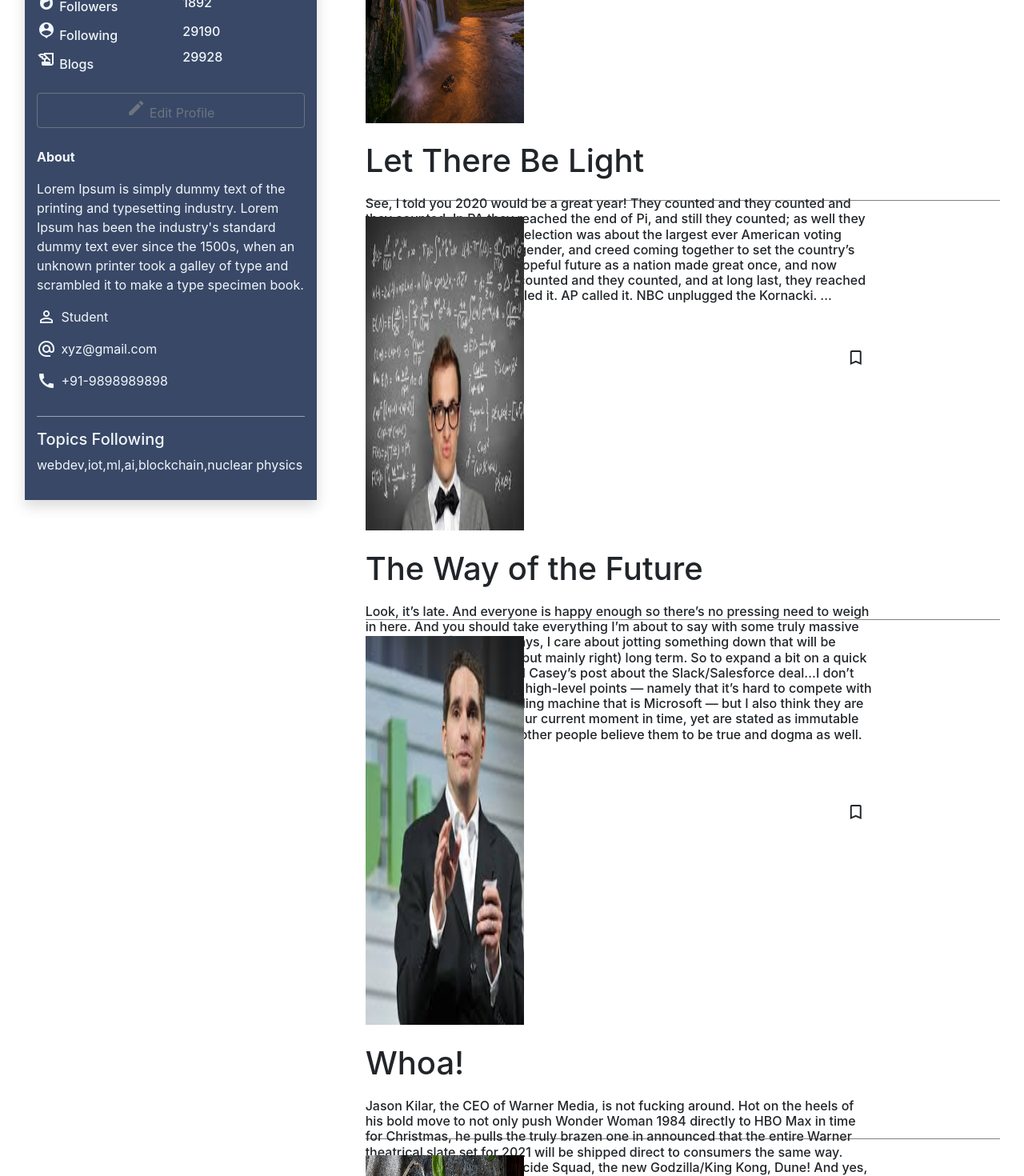
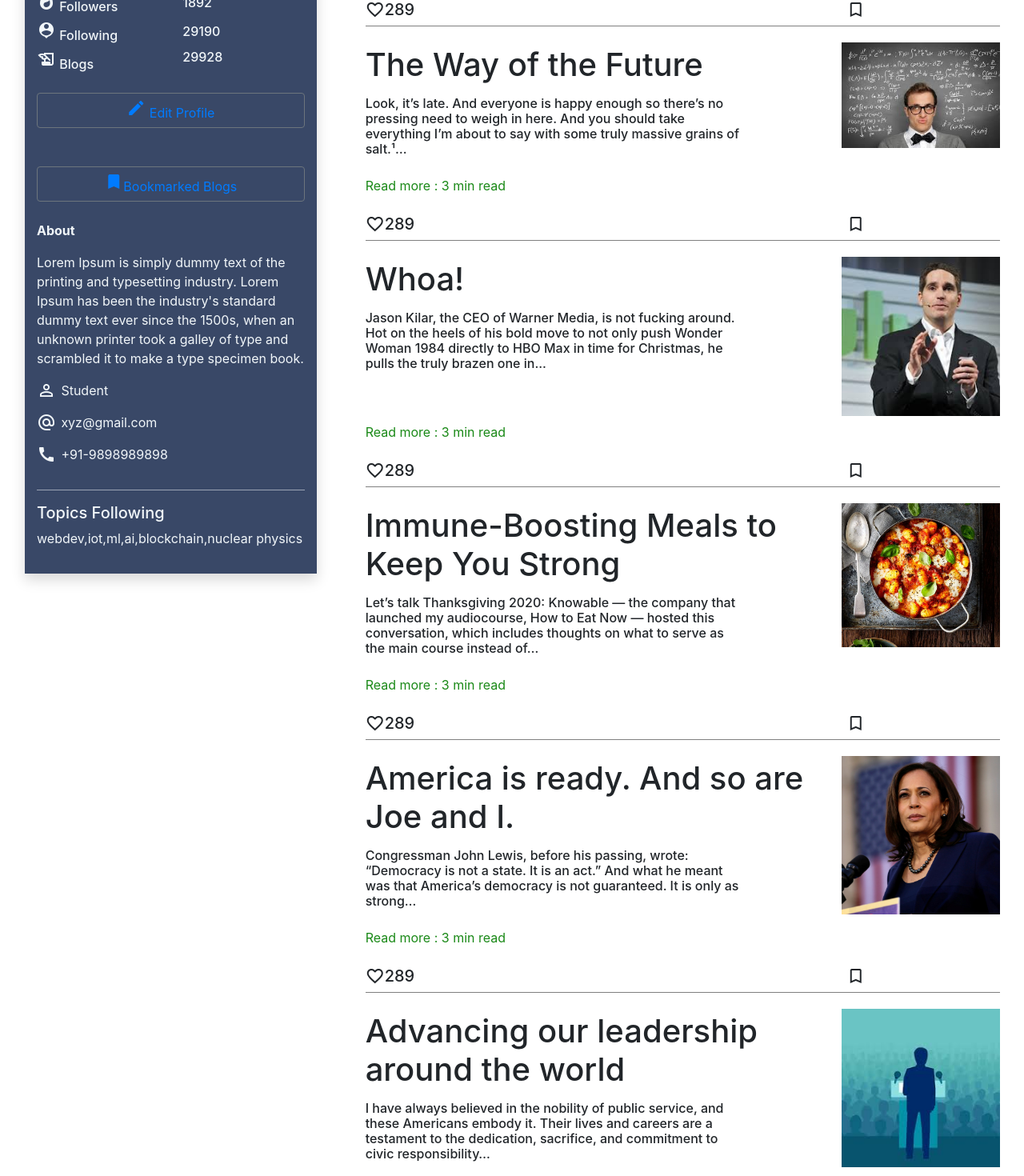
Before and after one commit to ankh77sb/Blog_website, a React (Create React App) app: page /dashboard in a window 1280 px wide. Shown: the part 360-1830 px from the top of the page at 80% size. Built offline with nearby package versions, Linux system fonts and the light colour scheme.

Commit message:
Update dashboard.js

```diff
--- a/src/Components/dashboard.js
+++ b/src/Components/dashboard.js
@@ -2,21 +2,18 @@ import React , {Component} from 'react';
 import { Container, Row, Col, Button } from 'reactstrap';
 import avatar from '../images/avatar.jpg';
 import './dashboard.css';
+import { Link } from "react-router-dom";
 import scene from '../images/scene.jpg';
-import like from '../images/like.png';
-import save from '../images/save.png';
 import second from '../images/2nd.jpg';
 import food from '../images/food.jpg';
 import jason from '../images/jason kilar.jpg';
 import kamla from '../images/kamla.jpg';
 import leadership from '../images/leadership.jpg';
-import FavoriteIcon from '@material-ui/icons/Favorite';
 
 class Dashboard extends Component{
     render(){
         return(
               <div className="Dashboard">
-
                   <Container fluid={true}>
                   <Row>
                   <Col lg="4" xl="4">
@@ -54,12 +51,19 @@ class Dashboard extends Component{
                         </Row>
                         <Row>
                                  <Col className="py-4 text-center">
-                                    <Button  outline color="secondary" size="md" block><span class="material-icons">edit</span> Edit Profile</Button>
+                                    <Button outline color="secondary" size="md" block><Link to = "/editprofile"><span class="material-icons">edit</span> Edit Profile</Link></Button>
+                                 </Col>
+                        </Row>
+                        <Row>
+                                 <Col className="py-4 text-center">
+                                    <Button outline color="secondary" size="md" block><Link to = "/bookmark"><span class="material-icons">bookmark</span>Bookmarked Blogs</Link></Button>
                                  </Col>
                         </Row>
                         <Row>
                             <Col lg="12"><p><b>About</b></p></Col>
-                            <Col lg="12"><p>Lorem Ipsum is simply dummy text of the printing and typesetting industry. Lorem Ipsum has been the industry's standard dummy text ever since the 1500s, when an unknown printer took a galley of type and scrambled it to make a type specimen book.</p></Col>
+                            <Col lg="12"><p>Lorem Ipsum is simply dummy text of the printing and typesetting industry. Lorem Ipsum has been
+                                the industry's standard dummy text ever since the 1500s, when an unknown printer took a galley of type and
+                                scrambled it to make a type specimen book.</p></Col>
                         </Row>
                         <Row>
                             <Col xs="1"><span class="material-icons">person_outline</span></Col>
@@ -87,7 +91,7 @@ class Dashboard extends Component{
                   <Container fluid={false}>
                   <div className="gallery">
                     <div style ={{borderBottom: "1px solid grey"}}>
-                        <img className="item" src= {scene} />
+                        <div style = {{display: "flex"}}>
                             <div style={{textAlign: "left",  marginTop: "3%", marginBottom: "1%",
                                 fontSize: "18px"}}>
                             <div style={{textAlign: "left", marginBottom: "2.5%"}}>
@@ -95,13 +99,36 @@ class Dashboard extends Component{
                             </div>
                             <div style={{marginRight: "20%"}}>
                                 <h6>See, I told you 2020 would be a great year! They counted and they counted and
-                                they counted. In PA they reached the end of Pi, and still they counted; as well they
-                                should have because this election was about the largest ever American voting block across
-                                every race, gender, and creed coming together to set the country’s course back towards its
-                                hopeful future as a nation made great once, and now again, by diversity. They counted and
-                                they counted, and at long last, they reached 46. CNN called it. NYT called it. AP called it.
-                                NBC unplugged the Kornacki. …</h6>
+                                they counted. In PA they reached the end of Pi, and still they counted…</h6>
                             </div>
+                            </div>
+                            <img className="item" src= {scene} />
+                            </div>
+                            <div style={{color: "rgba(26, 137, 23, 1)",  marginTop: "1%", marginBottom: "3%" }}>
+                                <h7>Read more : 3 min read</h7>
+                            </div>
+                            <div style= {{display: "flex",  marginRight: "15%"}}>
+                            <span class="material-icons" >favorite_border</span>
+                                <h5>289</h5>
+                                <span class="material-icons" style={{marginLeft: "80%"}}>turned_in_not</span>
+                            </div>
+
+                    </div>
+                    <div style ={{borderBottom: "1px solid grey"}}>
+                        <div style = {{display: "flex"}}>
+
+                            <div style={{textAlign: "left",  marginTop: "3%", marginBottom: "1%",
+                                fontSize: "18px"}}>
+                            <div style={{textAlign: "left", marginBottom: "2.5%"}}>
+                                <h1>The Way of the Future</h1>
+                            </div>
+                            <div style={{marginRight: "20%"}}>
+                                <h6>Look, it’s late. And everyone is happy enough so there’s no pressing need to
+                                    weigh in here. And you should take everything I’m about to say with some truly massive
+                                    grains of salt.¹…</h6>
+                            </div>
+                            </div>
+                            <img className="item" src= {second} />
                             </div>
                             <div style={{color: "rgba(26, 137, 23, 1)",  marginTop: "1%", marginBottom: "3%" }}>
                                 <h7>Read more : 3 min read</h7>
@@ -113,23 +140,20 @@ class Dashboard extends Component{
                             </div>
                     </div>
                     <div style ={{borderBottom: "1px solid grey"}}>
-                        <img className="item" src= {second} />
+                        <div style = {{display: "flex"}}>
+
                             <div style={{textAlign: "left",  marginTop: "3%", marginBottom: "1%",
                                 fontSize: "18px"}}>
                             <div style={{textAlign: "left", marginBottom: "2.5%"}}>
-                                <h1>The Way of the Future</h1>
+                                <h1>Whoa!</h1>
                             </div>
                             <div style={{marginRight: "20%"}}>
-                                <h6>Look, it’s late. And everyone is happy enough so there’s no pressing need to
-                                    weigh in here. And you should take everything I’m about to say with some truly massive
-                                    grains of salt.¹ But as always, I care about jotting something down that will be proven right
-                                     (or wrong — but mainly right) long term. So to expand a bit on a quick reaction I had to
-                                     my friend Casey’s post about the Slack/Salesforce deal…I don’t disagree with some of his high-level
-                                      points — namely that it’s hard to compete with the enterprise sales/bundling machine that is
-                                       Microsoft — but I also think they are points that are unique to our current moment in time,
-                                       yet are stated as immutable facts. And I know a lot of other people believe them to be true
-                                       and dogma as well. Really smart people. ……</h6>
+                                <h6>Jason Kilar, the CEO of Warner Media, is not fucking around. Hot on the heels of his
+                                    bold move to not only push Wonder Woman 1984 directly to HBO Max in time for Christmas,
+                                    he pulls the truly brazen one in...</h6>
                             </div>
+                            </div>
+                            <img className="item" src= {jason} />
                             </div>
                             <div style={{color: "rgba(26, 137, 23, 1)",  marginTop: "1%", marginBottom: "3%" }}>
                                 <h7>Read more : 3 min read</h7>
@@ -141,25 +165,20 @@ class Dashboard extends Component{
                             </div>
                     </div>
                     <div style ={{borderBottom: "1px solid grey"}}>
-                        <img className="item" src= {jason} />
+                        <div style={{display : "flex"}}>
+
                             <div style={{textAlign: "left",  marginTop: "3%", marginBottom: "1%",
                                 fontSize: "18px"}}>
                             <div style={{textAlign: "left", marginBottom: "2.5%"}}>
-                                <h1>Whoa!</h1>
+                                <h1>Immune-Boosting Meals to Keep You Strong</h1>
                             </div>
                             <div style={{marginRight: "20%"}}>
-                                <h6>Jason Kilar, the CEO of Warner Media, is not fucking around. Hot on the heels of his
-                                    bold move to not only push Wonder Woman 1984 directly to HBO Max in time for Christmas,
-                                    he pulls the truly brazen one in announced that the entire Warner theatrical slate set for
-                                     2021 will be shipped direct to consumers the same way.
-                                That includes the new Suicide Squad, the new Godzilla/King Kong, Dune! And yes, the new Matrix. Fittingly,
-                                a truly “Whoa” moment.But it’s actually even crazier than that, because unlike the strategy Disney tried
-                                where they upsold Mulan to Disney+ subscribers, all of these movies from WW1984 onward will be available to
-                                 all HBO Max subscribers at no additional cost. Given the budgets of some of the movies, that’s a truly
-                                 “holy shit” moment. Essentially, Kilar is saying the long-term value of HBO Max subscribers is worth more
-                                  than the box office revenue of not just one of these movies but all of these movies. And if successful, he’s
-                                  not wrong! But it’s an insanely risky bet to make right now. …</h6>
+                                <h6>Let’s talk Thanksgiving 2020: Knowable — the company that launched my audiocourse,
+                                    How to Eat Now — hosted this conversation, which includes thoughts on what to serve
+                                    as the main course instead of…</h6>
                             </div>
+                            </div>
+                            <img className="item" src= {food} />
                             </div>
                             <div style={{color: "rgba(26, 137, 23, 1)",  marginTop: "1%", marginBottom: "3%" }}>
                                 <h7>Read more : 3 min read</h7>
@@ -171,23 +190,20 @@ class Dashboard extends Component{
                             </div>
                     </div>
                     <div style ={{borderBottom: "1px solid grey"}}>
-                        <img className="item" src= {food} />
+                        <div style = {{display: "flex"}}>
+
                             <div style={{textAlign: "left",  marginTop: "3%", marginBottom: "1%",
                                 fontSize: "18px"}}>
                             <div style={{textAlign: "left", marginBottom: "2.5%"}}>
-                                <h1>Immune-Boosting Meals to Keep You Strong</h1>
+                                <h1>America is ready. And so are Joe and I.</h1>
                             </div>
                             <div style={{marginRight: "20%"}}>
-                                <h6>Let’s talk Thanksgiving 2020: Knowable — the company that launched my audiocourse,
-                                    How to Eat Now — hosted this conversation, which includes thoughts on what to serve
-                                    as the main course instead of turkey, some ideas for favorite sides, how to navigate the most
-                                    stressful aspects of the holiday, and more. We also talked with Saru Jayaraman, President of One
-                                    Fair Wage, who spoke about the toll that this pandemic is taking on restaurant workers, which
-                                     may be just the dose of perspective that a lot of us need right now, especially when we’re thinking
-                                     about what to be thankful for.
-                                    It’s technically a video, but the visuals — mostly me sitting in my house with big headphones on — are not
-                                    particularly essential, so you can just put it on in the background and listen to it like a podcast.…</h6>
+                                <h6>Congressman John Lewis, before his passing, wrote: “Democracy is not a state. It is an act.”
+                                    And what he meant was that America’s democracy is not guaranteed.
+                                    It is only as strong…</h6>
                             </div>
+                            </div>
+                            <img className="item" src= {kamla} />
                             </div>
                             <div style={{color: "rgba(26, 137, 23, 1)",  marginTop: "1%", marginBottom: "3%" }}>
                                 <h7>Read more : 3 min read</h7>
@@ -199,35 +215,8 @@ class Dashboard extends Component{
                             </div>
                     </div>
                     <div style ={{borderBottom: "1px solid grey"}}>
-                        <img className="item" src= {kamla} />
-                            <div style={{textAlign: "left",  marginTop: "3%", marginBottom: "1%",
-                                fontSize: "18px"}}>
-                            <div style={{textAlign: "left", marginBottom: "2.5%"}}>
-                                <h1>America is ready. And so are Joe and I.</h1>
-                            </div>
-                            <div style={{marginRight: "20%"}}>
-                                <h6>Congressman John Lewis, before his passing, wrote: “Democracy is not a state. It is an act.”
-                                    And what he meant was that America’s democracy is not guaranteed.
-                                    It is only as strong as our willingness to fight for it, to guard it and never take it for granted.
-                                    And protecting our democracy takes struggle.
-                                    It takes sacrifice. There is joy in it and there is progress.
-                                    Because We The People have the power to build a better future.
-                                    And when our very democracy was on the ballot in this election, with the
-                                    very soul of America at stake, and the world watching, you ushered in a new day for America. …
-                                …</h6>
-                            </div>
-                            </div>
-                            <div style={{color: "rgba(26, 137, 23, 1)",  marginTop: "1%", marginBottom: "3%" }}>
-                                <h7>Read more : 3 min read</h7>
-                            </div>
-                            <div style= {{display: "flex",  marginRight: "15%"}}>
-                            <span class="material-icons" >favorite_border</span>
-                                <h5>289</h5>
-                                <span class="material-icons" style={{marginLeft: "80%"}}>turned_in_not</span>
-                            </div>
-                    </div>
-                    <div style ={{borderBottom: "1px solid grey"}}>
-                        <img className="item" src= {leadership} />
+                        <div style={{display: "flex"}}>
+
                             <div style={{textAlign: "left",  marginTop: "3%", marginBottom: "1%",
                                 fontSize: "18px"}}>
                             <div style={{textAlign: "left", marginBottom: "2.5%"}}>
@@ -236,12 +225,10 @@ class Dashboard extends Component{
                             <div style={{marginRight: "20%"}}>
                                 <h6>I have always believed in the nobility of public service, and these Americans embody it.
                                 Their lives and careers are a testament to the dedication, sacrifice, and commitment to civic
-                                responsibility that have strengthened our democracy — and kept America’s promise alive — for
-                                 more than two hundred years.President-elect Biden and I have long known that when we were elected,
-                                  we would inherit a series of unprecedented challenges upon walking into the White House.
-                                Addressing these challenges starts with getting this pandemic under control, opening our economy
-                                 responsibly, and making sure it works for working people. …</h6>
+                                responsibility…</h6>
                             </div>
+                            </div>
+                            <img className="item" src= {leadership} />
                             </div>
                             <div style={{color: "rgba(26, 137, 23, 1)",  marginTop: "1%", marginBottom: "3%" }}>
                                 <h7>Read more : 3 min read</h7>
```
